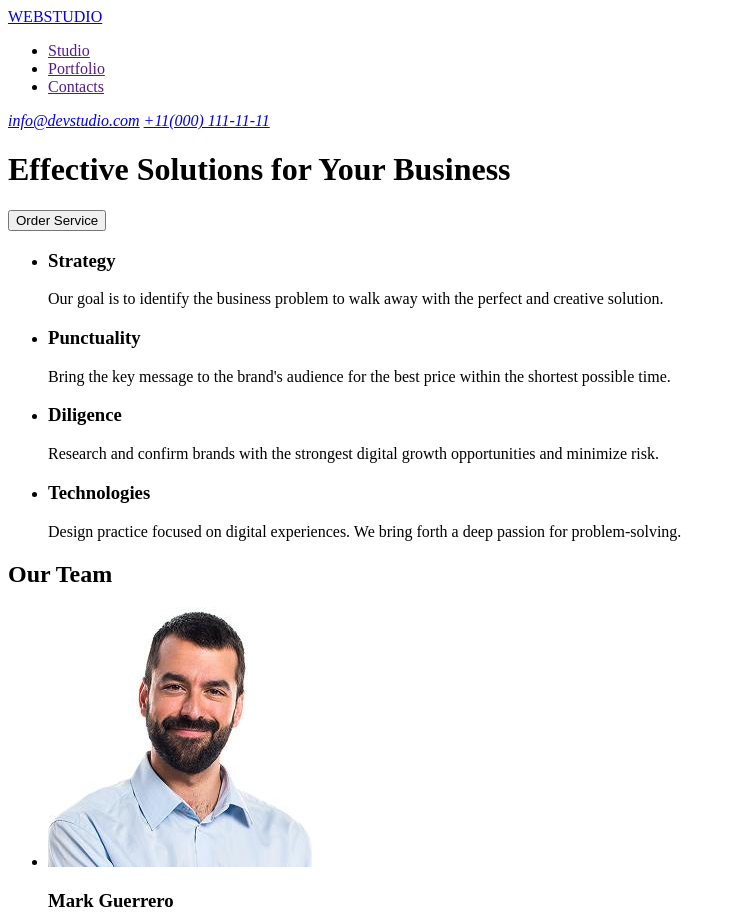
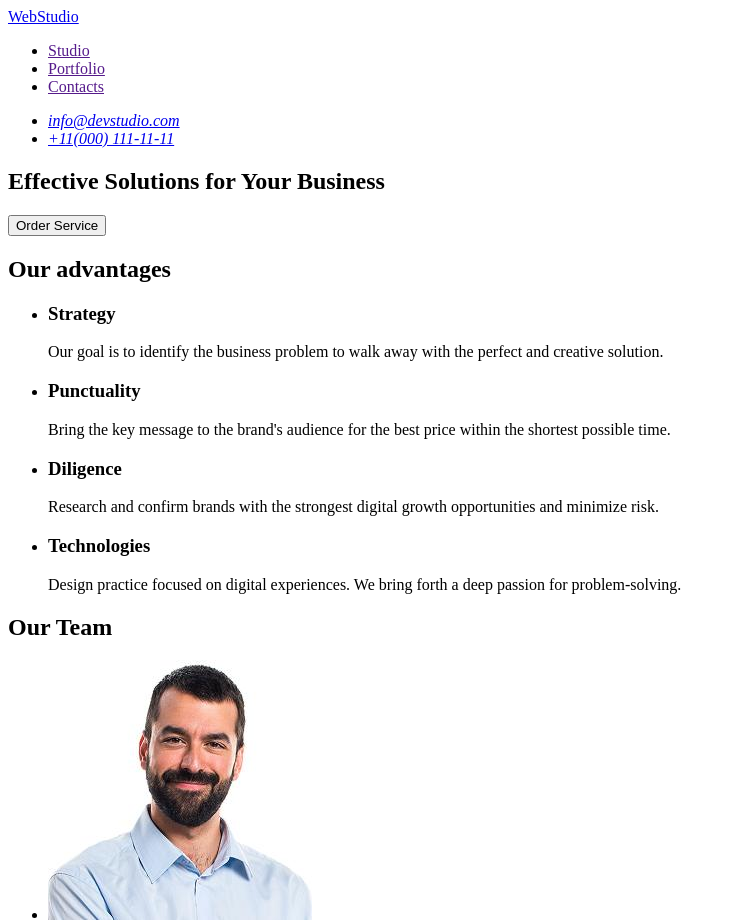
Before and after one commit to OleksiiMazurenko984/goit-markup-hw-1, a plain HTML site: page index.html in a window 1280 px wide. Shown: the top 923 px of the page, without its empty margins (0-736 px from the left). Drawn offline with Linux system fonts and the light colour scheme.

Commit message:
Fix markup based on auto-check

```diff
--- a/index.html
+++ b/index.html
@@ -7,10 +7,8 @@
   </head>
   <body>
     <header>
-      <a href="https://webstudio.is/?via=shraddha&gad_source=1" target="_blank">
-        WEBSTUDIO
-      </a>
       <nav>
+        <a href="./index.html" target="_blank"> WebStudio </a>
         <ul>
           <li><a href="" target="_blank">Studio</a></li>
           <li><a href="" target="_blank">Portfolio</a></li>
@@ -18,14 +16,19 @@
         </ul>
       </nav>
       <address>
-        <a href="mailto:info@devstudio.com">info@devstudio.com</a>
-        <a href="tel:+110001111111">+11(000) 111-11-11</a>
+        <ul>
+          <li><a href="mailto:info@devstudio.com">info@devstudio.com</a></li>
+          <li><a href="tel:+110001111111">+11(000) 111-11-11</a></li>
+        </ul>
       </address>
     </header>
     <main>
-      <h1>Effective Solutions for Your Business</h1>
-      <button type="button">Order Service</button>
       <section>
+        <h1>Effective Solutions for Your Business</h1>
+        <button type="button">Order Service</button>
+      </section>
+      <section>
+        <h2>Our advantages</h2>
         <ul>
           <li>
             <h3>Strategy</h3>
@@ -104,9 +107,7 @@
       </section>
     </main>
     <footer>
-      <a href="https://webstudio.is/?via=shraddha&gad_source=1" target="_blank">
-        WEBSTUDIO
-      </a>
+      <a href="./index.html" target="_blank"> WebStudio </a>
       <p>
         Increase the flow of customers and sales for your business with digital
         marketing & growth solutions.
```
